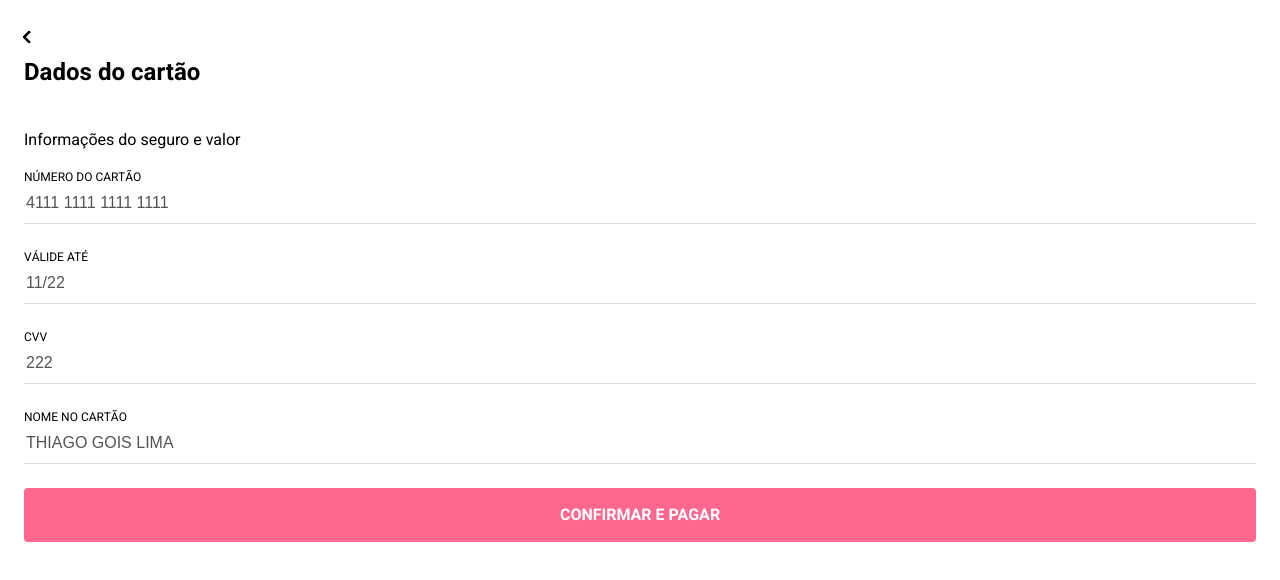
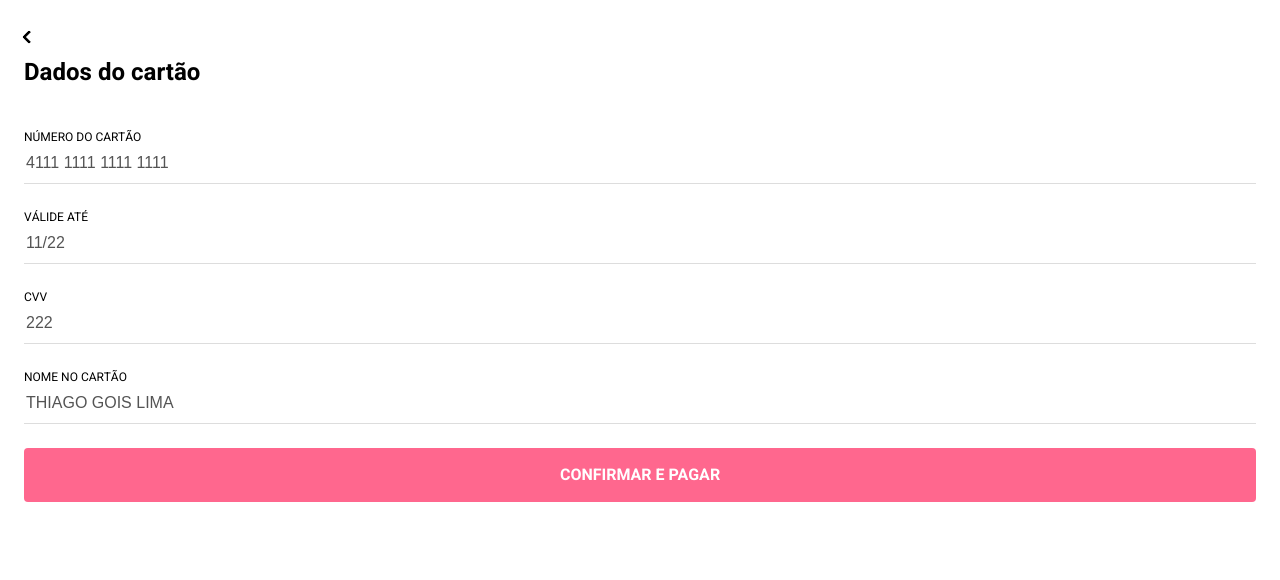
Before and after one commit to goislimat/flash, a Next.js app: page /app/billing/pay in a window 1280 px wide. Shown: the top 580 px of the page. Built offline with nearby package versions, Linux system fonts and the light colour scheme.

Commit message:
Remove unnecessary message

```diff
--- a/pages/app/billing/pay/index.tsx
+++ b/pages/app/billing/pay/index.tsx
@@ -6,7 +6,6 @@ const Pay = () => {
       previousPage="/app/acquisition/partner/welcome"
       title="Dados do cartão"
     >
-      <p>Informações do seguro e valor</p>
       <Input
         name="card_number"
         label="número do cartão"
```
